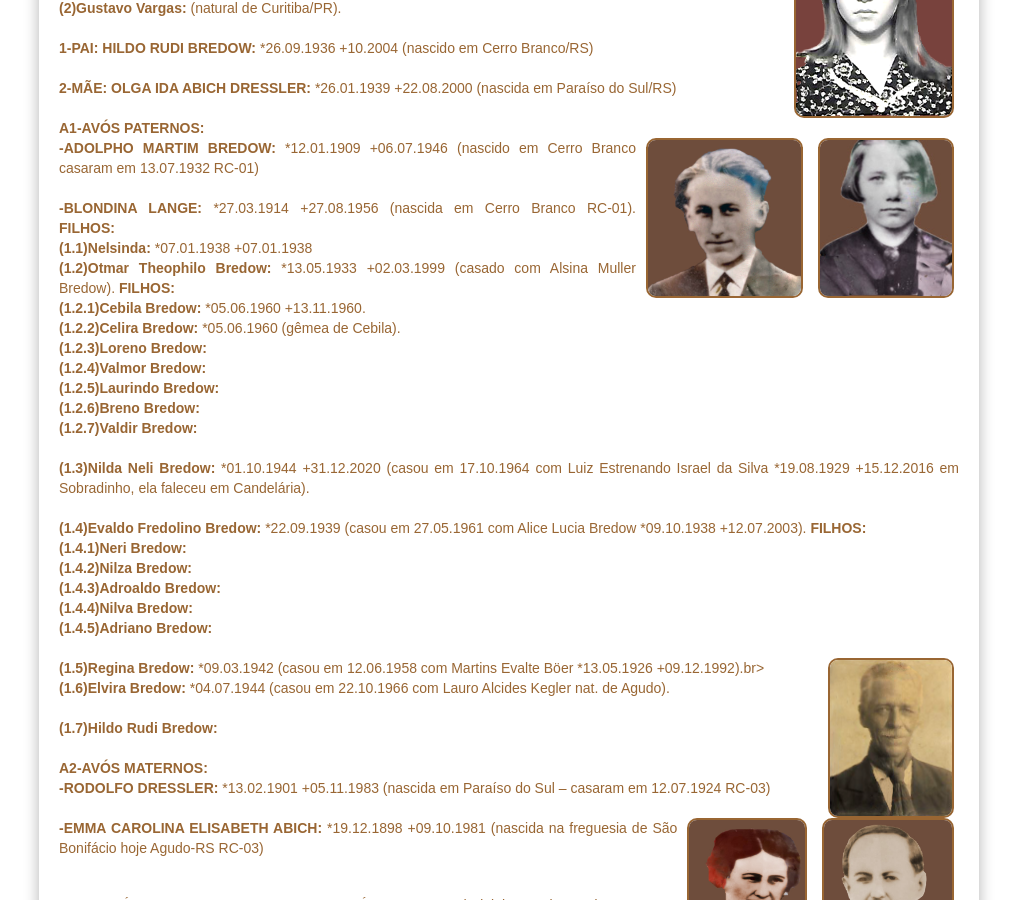
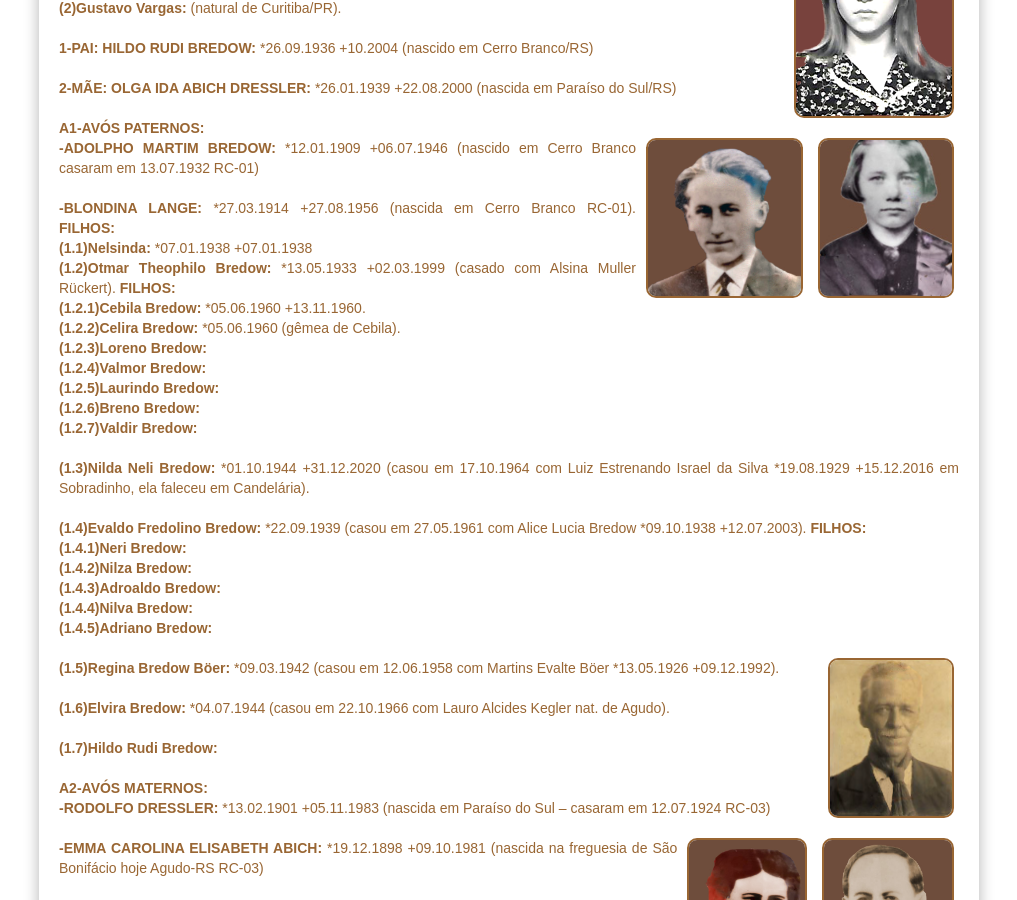
Before and after one commit to claudiovargas1955/claudiovargas1955.github.io, a Jekyll site: the page built from _pages/arvore-genealogica-de-roselia-renita-bredow.html, in a window 1280 px wide and 900 px high, scrolled down 1124 px. Shown: the whole window, without its empty margins (131-1148 px from the left). Built offline with Jekyll 4.4.1, drawn with Linux system fonts in a browser that asks for light colours; some web fonts are replaced.

Commit message:
Update arvore-genealogica-de-roselia-renita-bredow.html

```diff
--- a/_pages/arvore-genealogica-de-roselia-renita-bredow.html
+++ b/_pages/arvore-genealogica-de-roselia-renita-bredow.html
@@ -100,7 +100,7 @@ Fonseca de Oliveira 17.07.1899 +14.05.1924 avós maternos: Silvestre Rodrigues *
 <b>-ADOLPHO MARTIM BREDOW: </b>*12.01.1909 +06.07.1946 (nascido em Cerro Branco casaram em 13.07.1932 RC-01)<br/><br/>
 <b>-BLONDINA LANGE: </b> *27.03.1914 +27.08.1956 (nascida em Cerro Branco RC-01). <b>FILHOS: </b><br>
 <b>(1.1)Nelsinda: </b>*07.01.1938 +07.01.1938 <br>
-<b>(1.2)Otmar Theophilo Bredow: </b>*13.05.1933 +02.03.1999 (casado com Alsina Muller Bredow). <b>FILHOS: </b><br>
+<b>(1.2)Otmar Theophilo Bredow: </b>*13.05.1933 +02.03.1999 (casado com Alsina Muller Rückert). <b>FILHOS: </b><br>
 <b>(1.2.1)Cebila Bredow: </b>*05.06.1960 +13.11.1960.<br>
 <b>(1.2.2)Celira Bredow: </b>*05.06.1960 (gêmea de Cebila).<br>
 <b>(1.2.3)Loreno Bredow: </b><br>
@@ -119,7 +119,7 @@ Fonseca de Oliveira 17.07.1899 +14.05.1924 avós maternos: Silvestre Rodrigues *
 <b>(1.4.5)Adriano Bredow: </b><br><br>
  <img class="dir1" style="float:right"; src="/images/Rodolfo.png"; height="160px"; title="Rodolfo Dressler";/>
 
- <b>(1.5)Regina Bredow: </b>*09.03.1942 (casou em 12.06.1958 com Martins Evalte Böer *13.05.1926 +09.12.1992).br><br>
+ <b>(1.5)Regina Bredow Böer: </b>*09.03.1942 (casou em 12.06.1958 com Martins Evalte Böer *13.05.1926 +09.12.1992).<br><br>
 
 <b>(1.6)Elvira Bredow: </b>*04.07.1944 (casou em 22.10.1966 com Lauro Alcides Kegler nat. de Agudo).<br><br>
 
```
